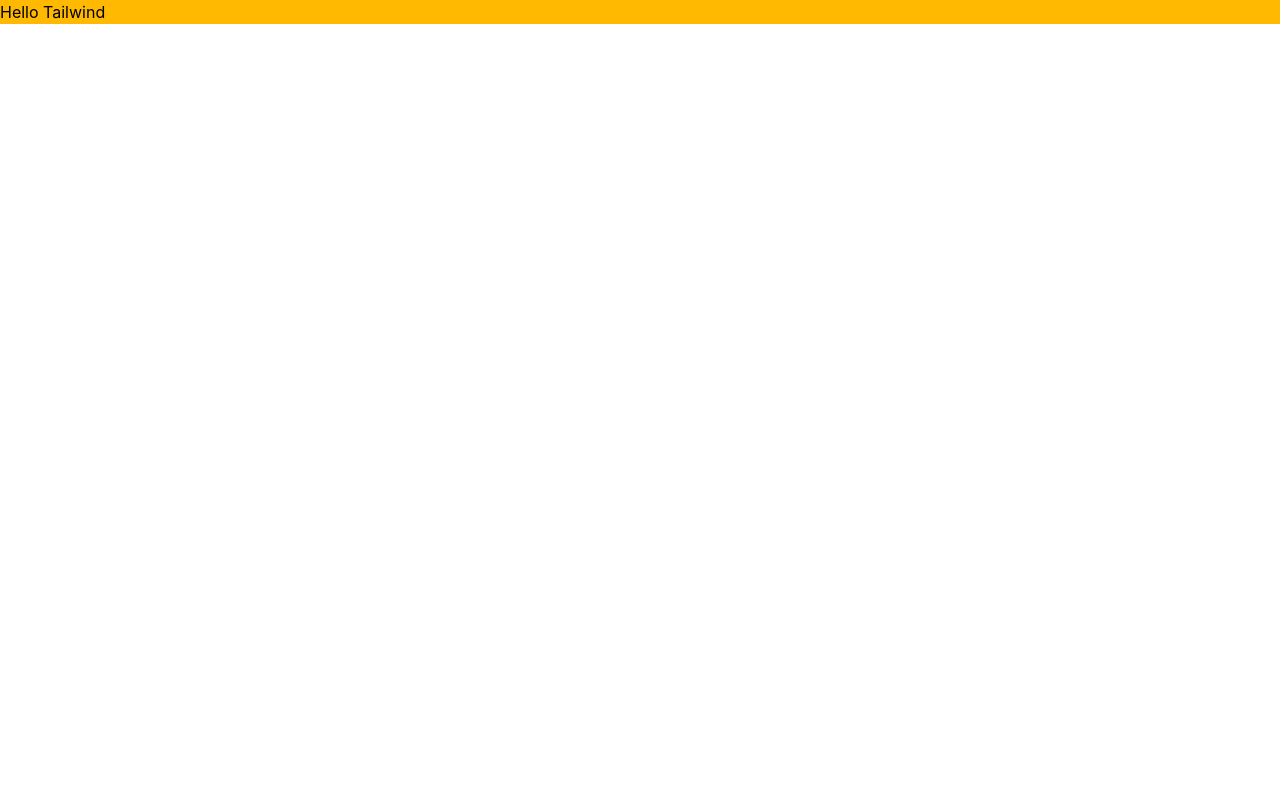
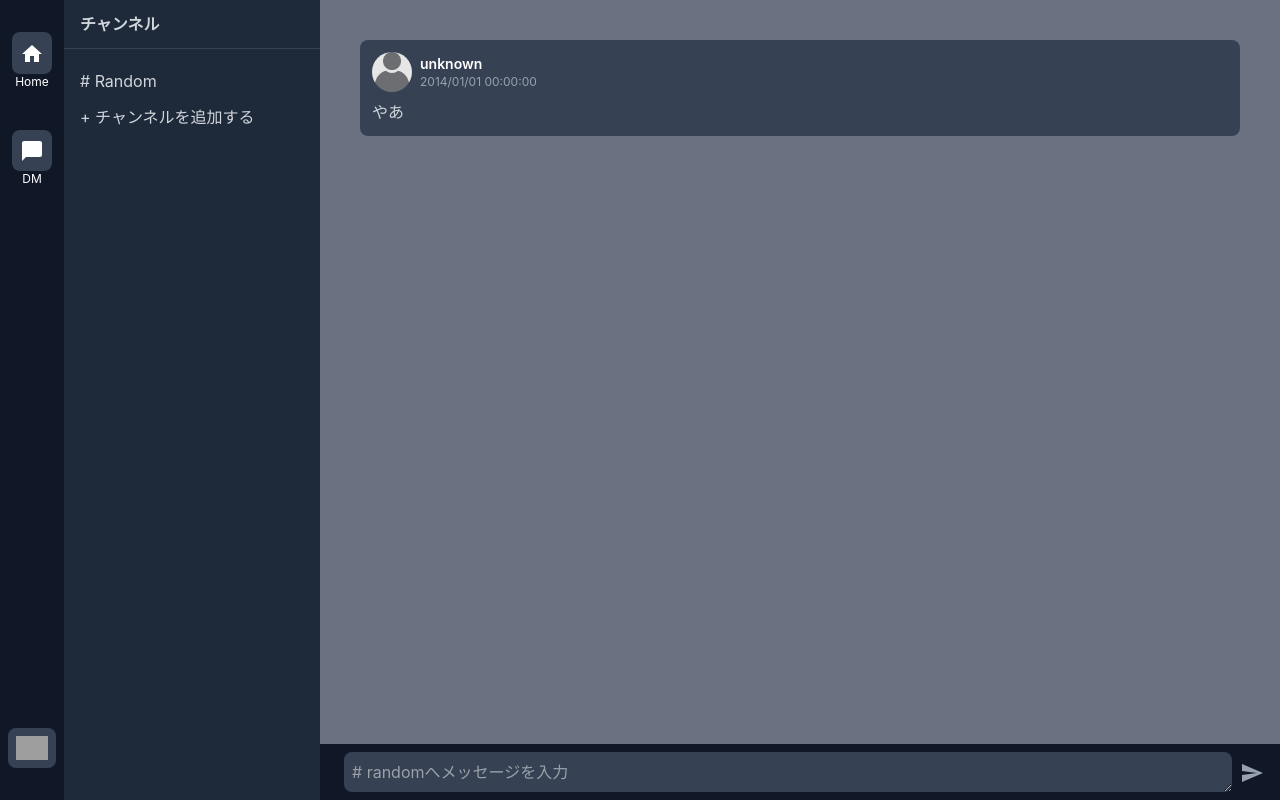
Before and after one commit to k-taiga/slack-clone, a React (Vite) app: page / in a window 1280 px wide. Built offline with nearby package versions, Linux system fonts and the light colour scheme; grey boxes are pictures that could not be loaded; the HTML template or start-up script is replaced by a standard one.

Commit message:
サイドバーとチャット画面の初期UIを追加

```diff
--- a/src/App.tsx
+++ b/src/App.tsx
@@ -1,7 +1,11 @@
+import Sidebar from './components/Sidebar';
+import ChatContainer from './components/ChatContainer';
+
 function App() {
   return (
-    <div className="bg-amber-400">
-      Hello Tailwind
+    <div className="flex">
+      <Sidebar />
+      <ChatContainer />
     </div>
   );
 }
--- /dev/null
+++ b/src/components/ChatContainer.tsx
@@ -0,0 +1,13 @@
+import ChatList from "./ChatContainer/ChatList";
+import MessageArea from "./ChatContainer/MessageArea";
+
+const ChatContainer = () => {
+    return (
+        <div className="flex grow h-screen">
+            <ChatList/>
+            <MessageArea/>
+        </div>
+    );
+};
+
+export default ChatContainer;
--- /dev/null
+++ b/src/components/ChatContainer/ChatList.tsx
@@ -0,0 +1,24 @@
+const ChatList = () => {
+    return (
+        <div className="w-64 bg-gray-800">
+            <div className="px-4 py-3 mb-4 border-b border-gray-700">
+                <span className="font-bold text-gray-300">チャンネル</span>
+            </div>
+
+            <div className="overflow-y-auto">
+                <div className="px-4 py-1 hover:bg-gray-700">
+                    <div className="text-gray-300 hover:text-white">
+                        # Random
+                    </div>
+                </div>
+            </div>
+            <div className="px-4 py-2">
+                <button className="text-gray-300 hover:text-white">
+                    + チャンネルを追加する
+                </button>
+            </div>
+        </div>
+    );
+};
+
+export default ChatList;
--- /dev/null
+++ b/src/components/ChatContainer/MessageArea.tsx
@@ -0,0 +1,36 @@
+import { TextareaAutosize } from '@mui/material';
+import SendIcon from '@mui/icons-material/Send';
+
+const MessageArea = () => {
+    return (
+        <div className="flex-1 flex flex-col bg-gray-500 text-white">
+            <div className="p-4 m-3">
+                <div className="bg-gray-700 p-3 m-3 rounded-lg">
+                    <div className="flex items-center mb-2">
+                        <img src={'/default-user-icon.png'} alt=""
+                             className="w-10 h-10 rounded-full mr-2"/>
+                        <div>
+                            <div className="text-sm font-semibold">unknown</div>
+                            <div className="text-xs text-gray-400">2014/01/01 00:00:00</div>
+                        </div>
+                    </div>
+                    <p className="text-gray-300">やあ</p>
+                </div>
+            </div>
+
+            <div className="mt-auto px-4 py-2 bottom-0 bg-gray-900">
+                <div className="flex items-center">
+                    <TextareaAutosize
+                        placeholder="# randomへメッセージを入力"
+                        className="flex-1 bg-gray-700 text-white p-2 mx-2 rounded-lg focus:outline-none"
+                    />
+                    <button className="text-gray-400 hover:text-white">
+                        <SendIcon/>
+                    </button>
+                </div>
+            </div>
+        </div>
+    );
+};
+
+export default MessageArea;
--- /dev/null
+++ b/src/components/Sidebar.tsx
@@ -0,0 +1,27 @@
+import { Home, ChatBubble } from "@mui/icons-material";
+
+const Sidebar = () => {
+    return (
+        <div className="w-16 py-3 h-screen bg-gray-900 flex flex-col items-center text-white">
+            <div className="py-5 flex flex-col items-center">
+                <div className="bg-gray-700 p-2 rounded-lg">
+                    <Home/>
+                </div>
+                <span className="text-xs">Home</span>
+            </div>
+            <div className="py-5 flex flex-col items-center">
+                <div className="bg-gray-700 p-2 rounded-lg">
+                    <ChatBubble/>
+                </div>
+                <span className="text-xs">DM</span>
+            </div>
+            <div className="py-5 mt-auto mx-2 flex flex-col items-center">
+                <div className="bg-gray-700 p-2 rounded-lg">
+                    <img src={"/default-user-icon.webp"} alt=""/>
+                </div>
+            </div>
+        </div>
+    );
+};
+
+export default Sidebar;
```
Also changed, not shown: public/default-user-icon.png (added).
